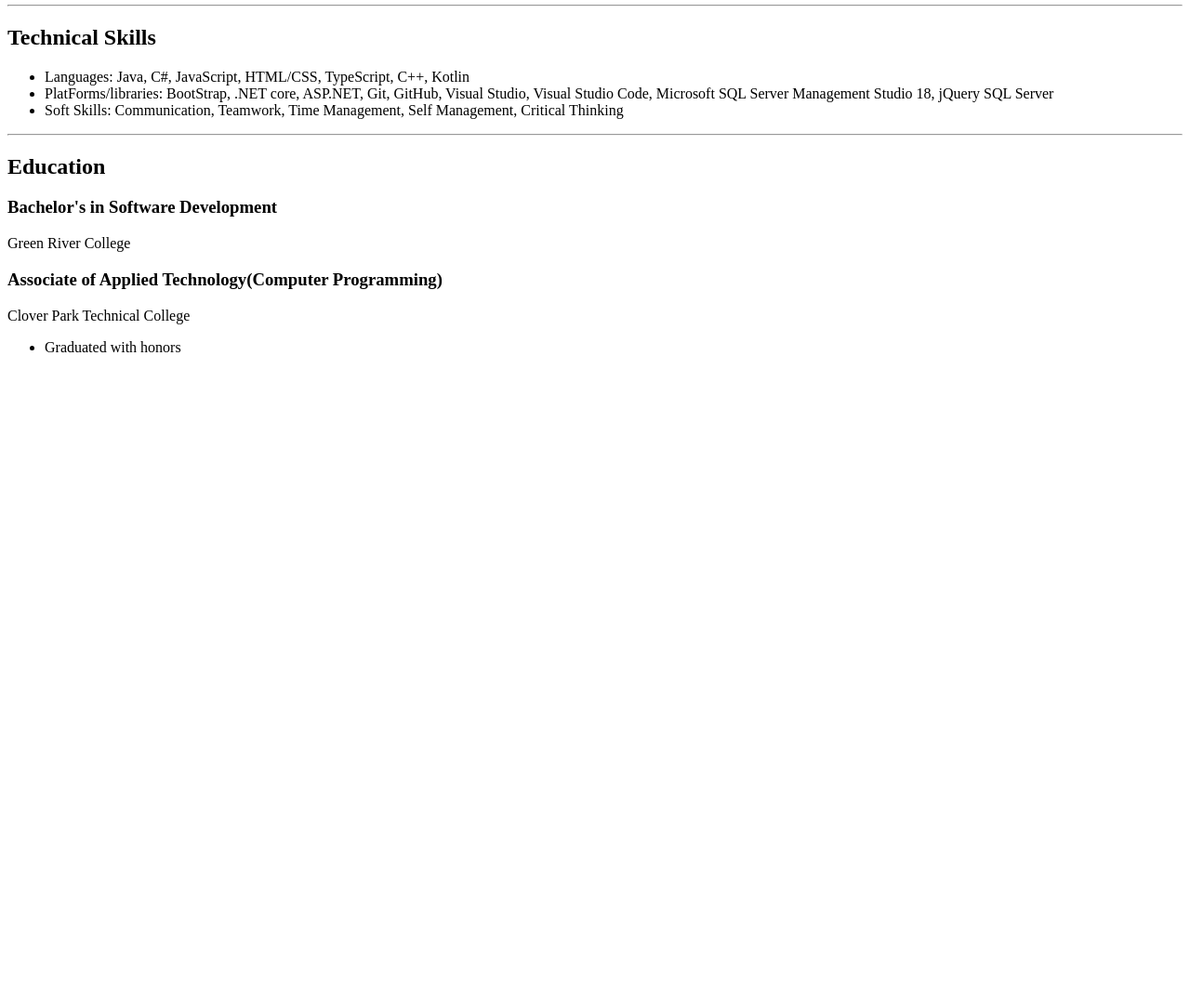
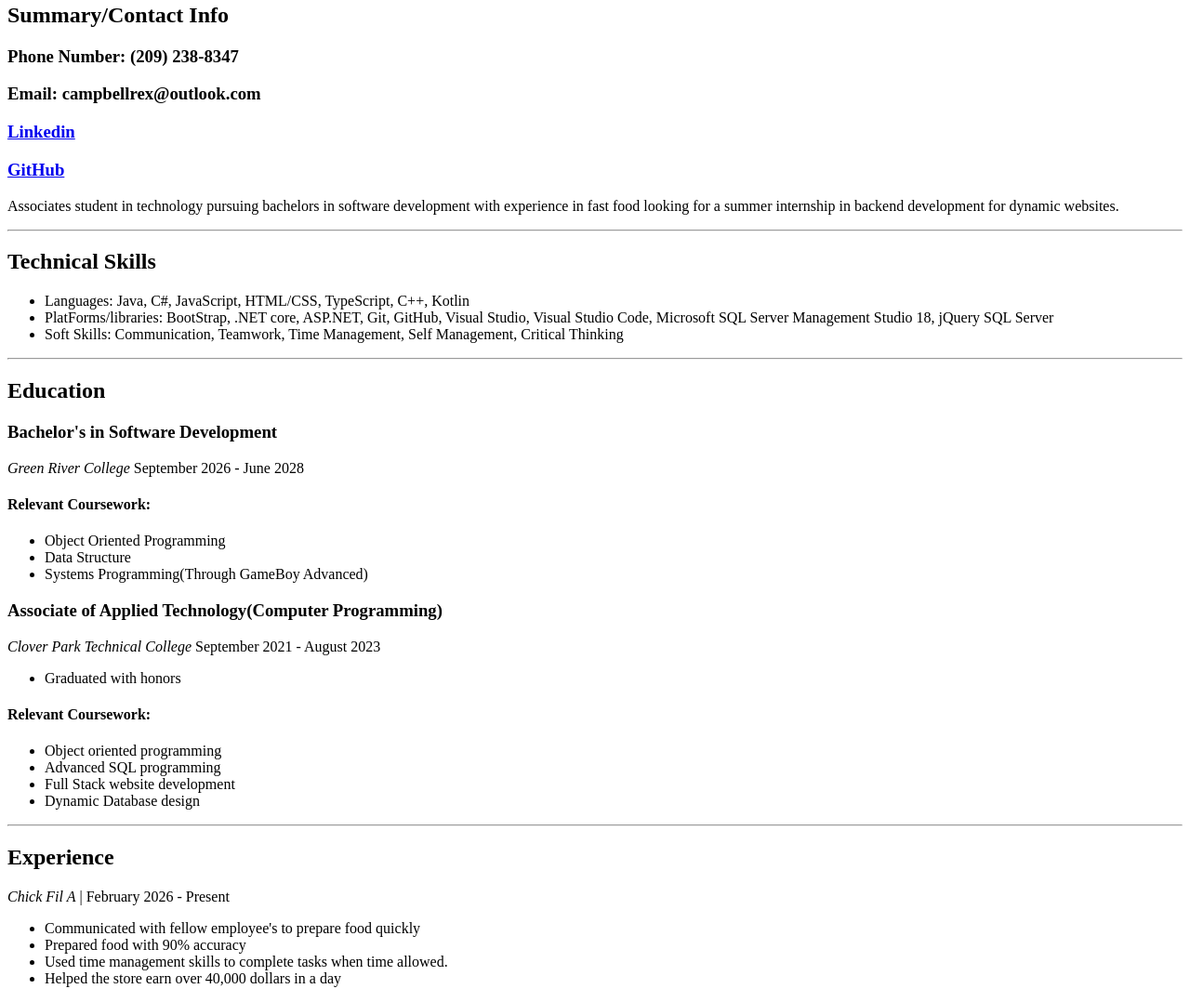
Before and after one commit to crex424/Resume, a plain HTML site: page index.html in a window 1280 px wide. Shown: the part 266-1344 px from the top of the page at 93% size. Before the commit the page ends 800 px from the top, so only its background shows below. Drawn offline with Linux system fonts and the light colour scheme.

Commit message:
Finished more of the resume

```diff
--- a/index.html
+++ b/index.html
@@ -7,13 +7,15 @@
     <title>Campbell's Resume</title>
 </head>
 <body>
-    <h1>Campbell's Resume</h1>
+    <img src="Images/me.jpg" alt="Picture Of Campbell Smiling" width="120" height="155">
+    <h1>Campbell Rex</h1>
     <hr>
     <h2>Summary/Contact Info</h2>
     <h3>Phone Number: (209) 238-8347</h3>
+    <h3>Email: campbellrex@outlook.com</h3>
     <h3><a href="https://www.linkedin.com/in/campbell-rex-aa7803283/">Linkedin</a></h3>
-    <h3>Email: campbellrex@outlook.com</h3>
-
+    <h3><a href="https://github.com/crex424?tab=repositories">GitHub</a></h3>
+    <p>Associates student in technology pursuing bachelors in software development with experience in fast food looking for a summer internship in backend development for dynamic websites.</p>
     <hr>
     <h2>Technical Skills</h2>
     <ul>
@@ -24,11 +26,33 @@
     <hr>
     <h2>Education</h2>
     <h3>Bachelor's in Software Development</h3>
-    <p>Green River College</p>
+    <p><i>Green River College</i> September 2026 - June 2028</p>
+    <h4>Relevant Coursework:</h4>
+    <ul>
+        <li>Object Oriented Programming</li>
+        <li>Data Structure</li>
+        <li>Systems Programming(Through GameBoy Advanced)</li>
+    </ul>
     <h3>Associate of Applied Technology(Computer Programming)</h3>
-    <p>Clover Park Technical College</p>
+    <p><i>Clover Park Technical College</i> September 2021 - August 2023 </p>
     <ul>
         <li>Graduated with honors</li>
     </ul>
+    <h4>Relevant Coursework:</h4>
+    <ul>
+        <li>Object oriented programming</li>
+        <li>Advanced SQL programming</li>
+        <li>Full Stack website development</li>
+        <li>Dynamic Database design</li>
+    </ul>
+    <hr>
+    <h2>Experience</h2>
+    <p><i>Chick Fil A</i> | February 2026 - Present</p>
+    <ul>
+        <li>Communicated with fellow employee's to prepare food quickly</li>
+        <li>Prepared food with 90% accuracy</li>
+        <li>Used time management skills to complete tasks when time allowed.</li>
+        <li>Helped the store earn over 40,000 dollars in a day</li>
+    </ul>
 </body>
 </html>
```
Also changed, not shown: 1 other file.
